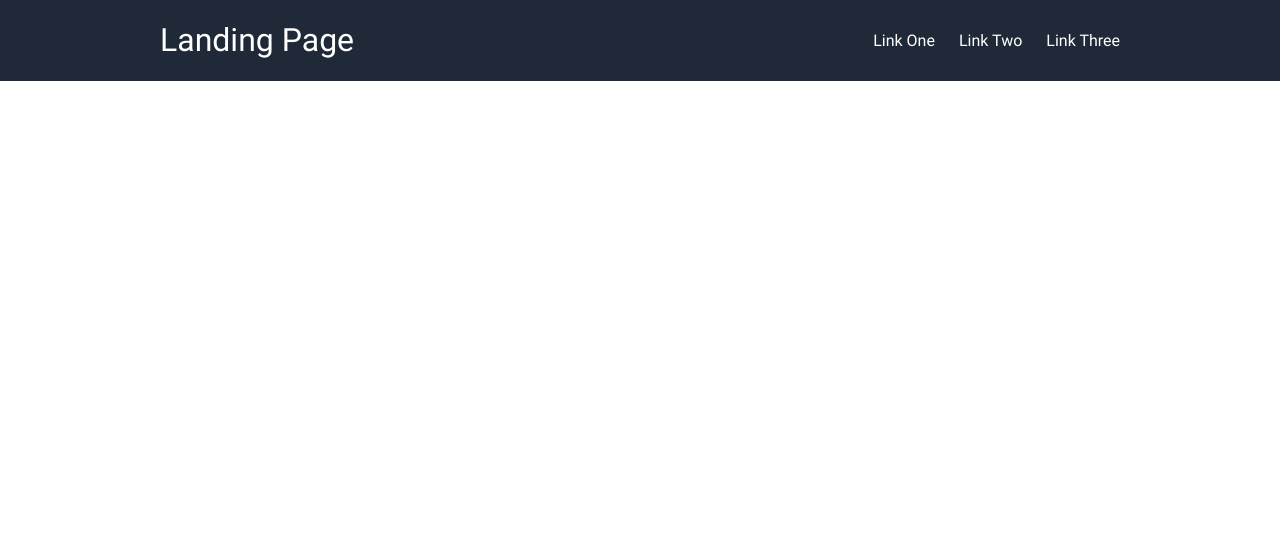
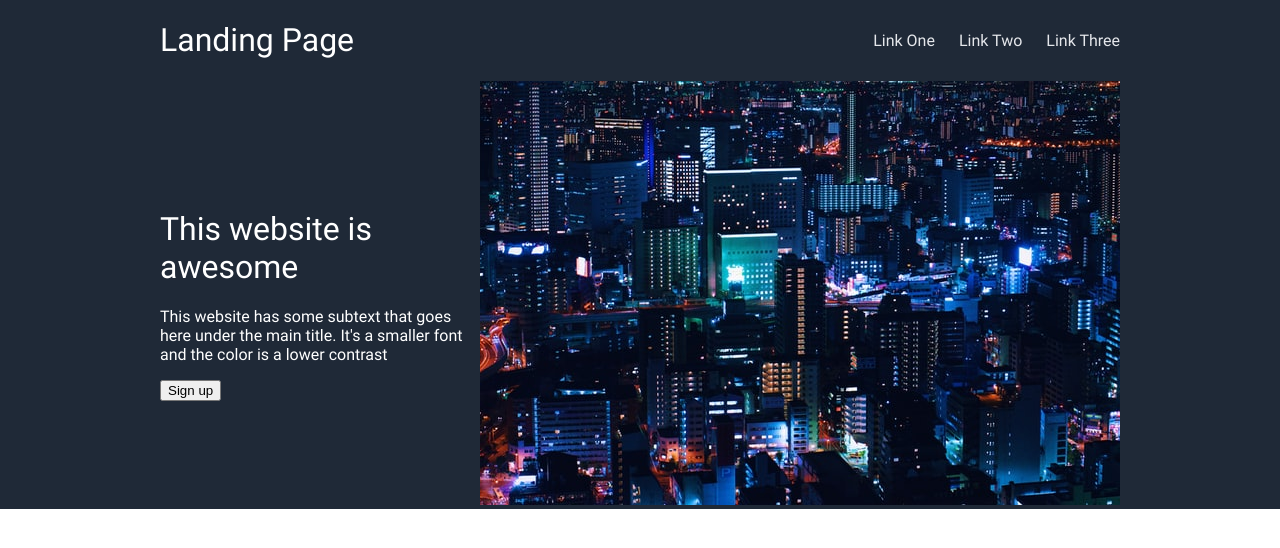
Before and after one commit to Chamara-Wijepala/landing-page, a plain HTML site: page index.html in a window 1280 px wide. Drawn offline with Linux system fonts and the light colour scheme.

Commit message:
Add content to hero

```diff
--- a/index.html
+++ b/index.html
@@ -12,15 +12,27 @@
     <div id="header-content">
       <h1>Landing Page</h1>
       <nav>
-        <a href="">Link One</a>
-        <a href="">Link Two</a>
-        <a href="">Link Three</a>
+        <a class="nav-link" href="">Link One</a>
+        <a class="nav-link" href="">Link Two</a>
+        <a class="nav-link" href="">Link Three</a>
       </nav>
     </div>
   </header>
   <main>
     <div id="hero">
-
+      <div id="hero-content">
+        <div id="hero-main">
+          <h1 id="hero-main-text">This website is awesome</h1>
+          <p id="hero-subtext">
+            This website has some subtext that goes here under the main title.
+            It's a smaller font and the color is a lower contrast
+          </p>
+          <button id="sign-up-button">Sign up</button>
+        </div>
+        <div id="hero-image">
+          <img src="./assets/images/hero-image.jpg" alt="Hero Image">
+        </div>
+      </div>
     </div>
   </main>
   <footer></footer>
--- a/style.css
+++ b/style.css
@@ -45,19 +45,22 @@ body {
   margin: 0;
 }
 
+/* General */
 header,
 #hero {
   color: white;
   background-color: var(--primary);
 }
 
-#header-content {
+#header-content,
+#hero-content {
   width: var(--page-width);
   margin: auto;
   display: flex;
   align-items: center;
 }
 
+/* Header */
 #header-content h1 {
   font-weight: bold;
 }
@@ -68,7 +71,7 @@ header nav {
   gap: 1.5rem;
 }
 
-header nav a {
-  color: inherit;
+.nav-link {
+  color: var(--secondary);
   text-decoration: none;
 }
```
Also changed, not shown: assets/images/hero-image.jpg (added).
